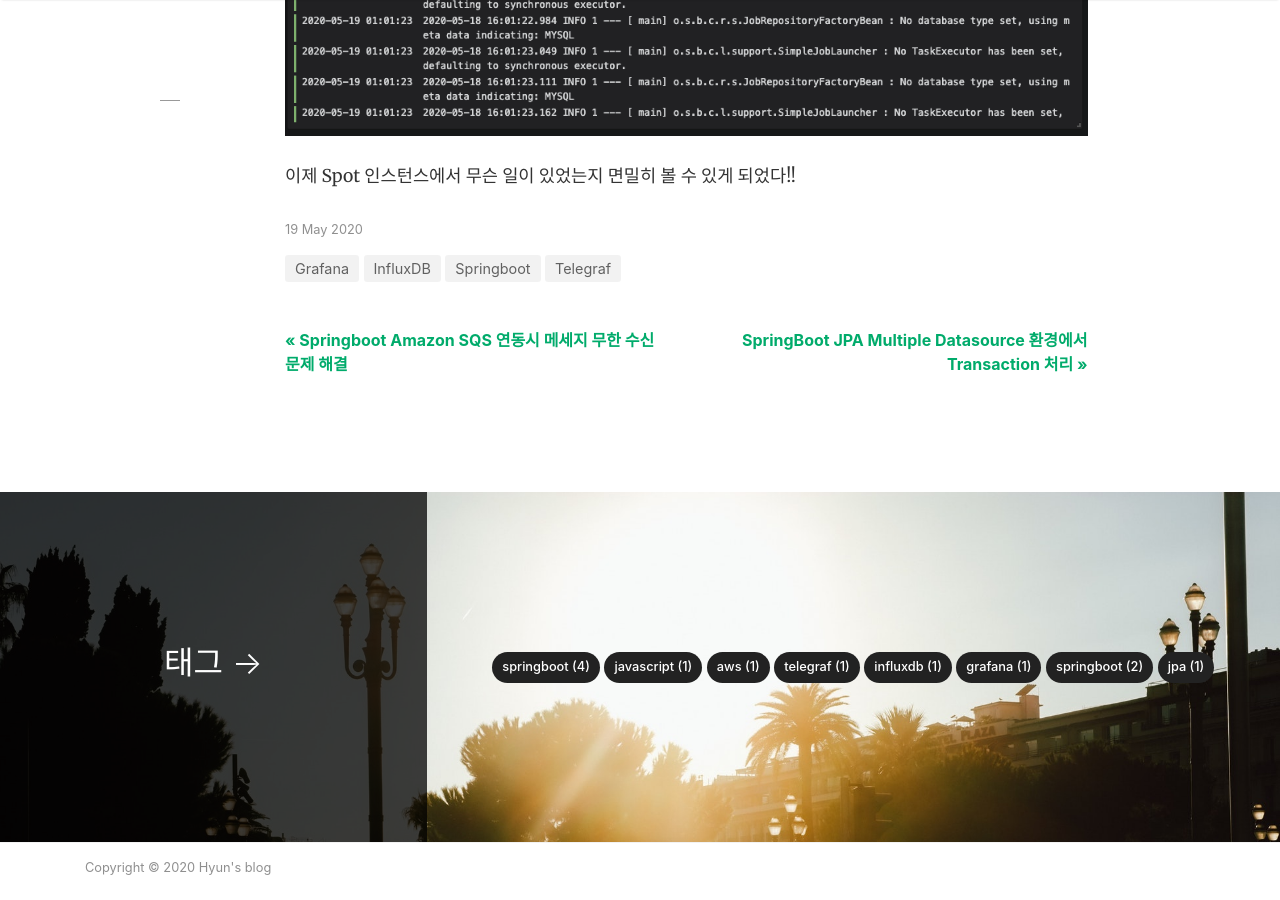
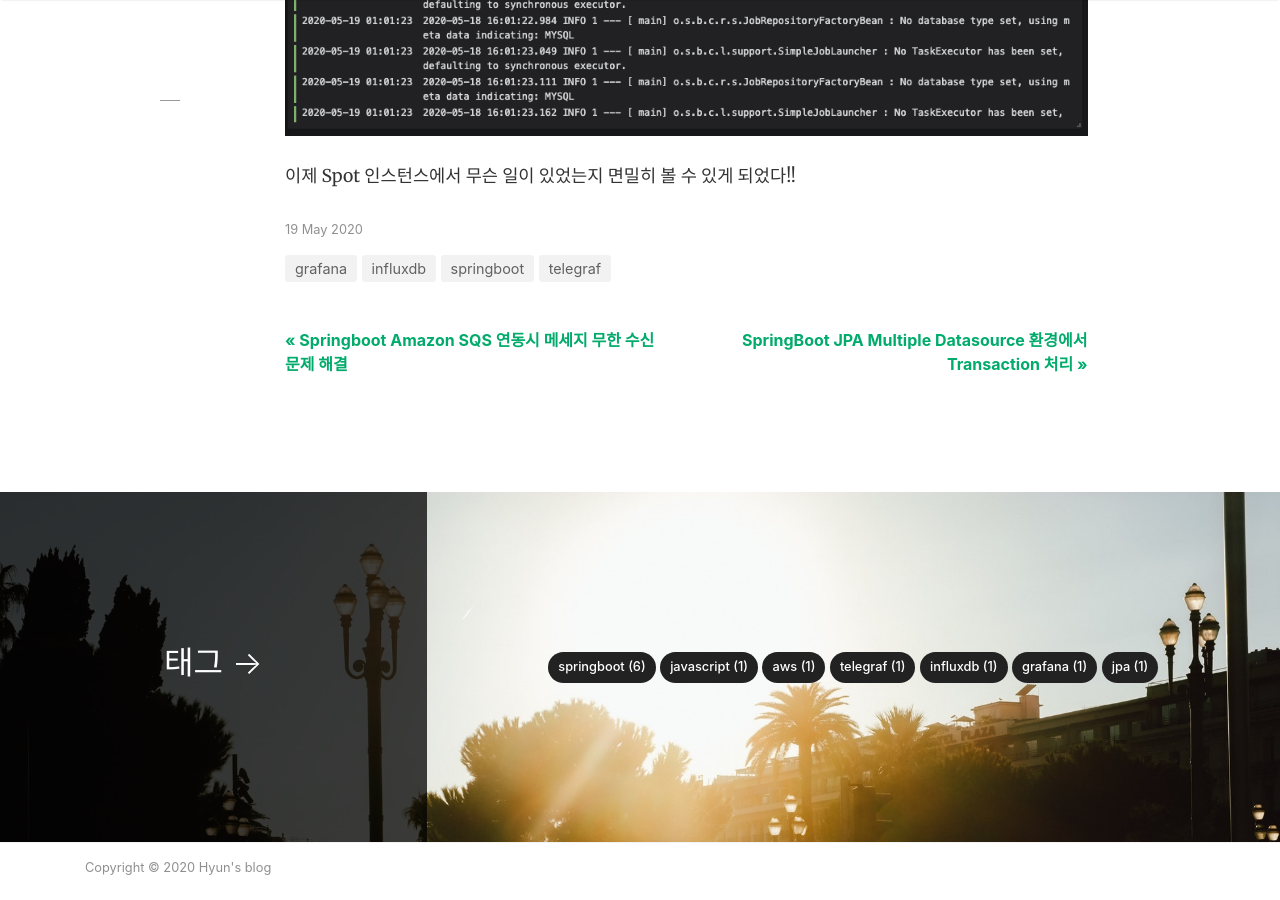
Before and after one commit to kdh0981/kdh0981.github.io, a Jekyll site: the page built from _posts/2020-05-19-telegraf.md, in a window 1280 px wide and 900 px high, scrolled down 4909 px. Built offline with Jekyll 4.4.1, drawn with Linux system fonts in a browser that asks for light colours; nearby versions of some CDN libraries; comment, search, counter and statistics services are not loaded.

Commit message:
카테고리 통일

```diff
--- a/_posts/2020-05-19-telegraf.md
+++ b/_posts/2020-05-19-telegraf.md
@@ -2,7 +2,7 @@
 layout: post
 title:  "Telegraf - InfluxDB - Grafana 로 로그 모니터링 시스템 구축"
 author: hyun
-categories: [Telegraf, InfluxDB, Grafana, Springboot]
+categories: [telegraf, influxdb, grafana, springboot]
 ---
 <!-- image: {경로} -->
 <!-- rating: {0~5} -->
```
Also changed, not shown: _posts/2020-06-17-spring-data-jpa-multiple-transaction.md (+1 -1 lines).
